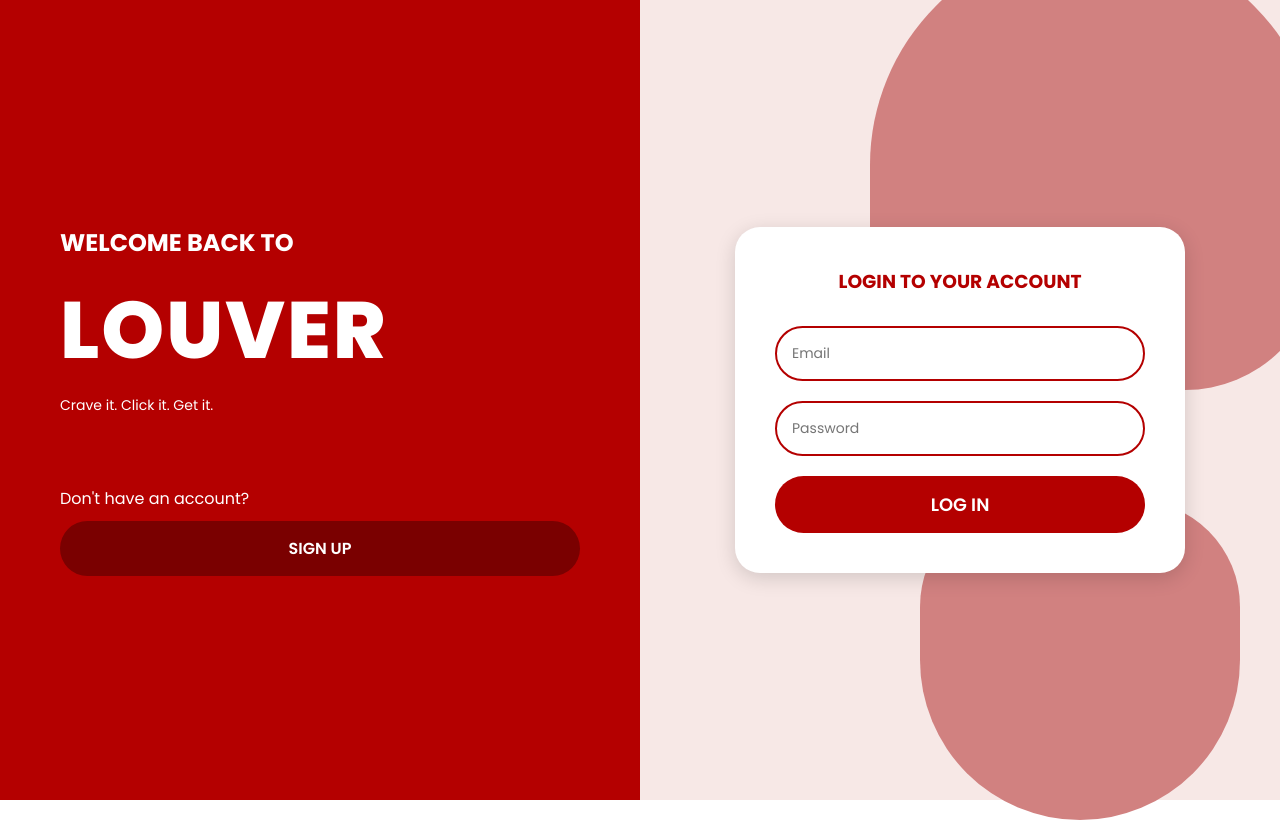
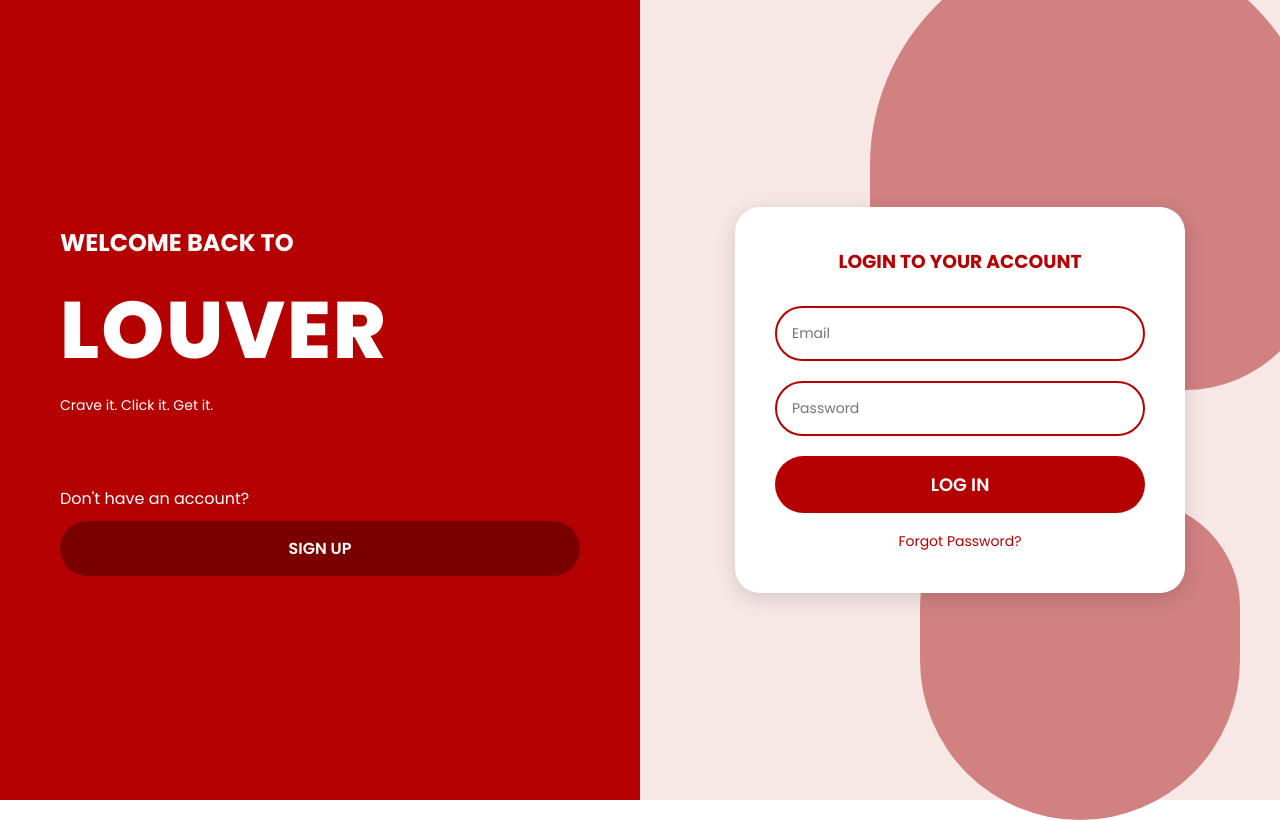
Before and after one commit to jasminerollon/Louver-FinalProject, a PHP site: page /html/login.html in a window 1280 px wide. Run offline with PHP 8.4, Linux system fonts and the light colour scheme.

Commit message:
reset.html ui

```diff
--- a/css/style.css
+++ b/css/style.css
@@ -48,6 +48,10 @@ body{
   font-weight:600;
   cursor:pointer;
   font-size:16px;
+  transition: background 0.3s ease;
+}
+.login-btn:hover{
+  background:#5a0000;
 }
 /* RIGHT */
 .right{
@@ -109,4 +113,20 @@ body{
   font-size:18px;
   font-weight:600;
   cursor:pointer;
+  transition: background 0.3s ease;
 }
+.signup-btn:hover{
+  background:#7A0000;
+}
+.forgot-password{
+  text-align:center;
+  margin-top:15px;
+}
+.forgot-password a{
+  color:#B40000;
+  text-decoration:none;
+  font-size:14px;
+}
+.forgot-password a:hover{
+  text-decoration:underline;
+}
--- a/html/login.html
+++ b/html/login.html
@@ -28,6 +28,10 @@
       <input type="password" placeholder="Password">
 
       <button class="signup-btn">LOG IN</button>
+
+      <div class="forgot-password">
+        <a href="reset.html">Forgot Password?</a>
+      </div>
     </div>
   </div>
 
--- a/html/signup.html
+++ b/html/signup.html
@@ -14,7 +14,7 @@
     <p class="tagline">Crave it. Click it. Get it.</p>
 
     <p class="small">Already have an account?</p>
-    <button class="login-btn" onclick="window.location.href='login.html'">LOG IN</button>
+    <button class="login-btn">LOG IN</button>
   </div>
 
   <div class="right">
--- a/js/script.js
+++ b/js/script.js
@@ -1,14 +1,13 @@
-// JavaScript functionality can be added here
 document.addEventListener('DOMContentLoaded', function() {
-    // Add event listeners for form submissions
+    // Event listeners for form submissions
     const signupForm = document.querySelector('.form-box');
     if (signupForm) {
         const signupBtn = signupForm.querySelector('.signup-btn');
         if (signupBtn && signupForm.querySelector('h3').textContent.includes('CREATE')) {
             signupBtn.addEventListener('click', function(e) {
                 e.preventDefault();
-                // Add signup logic here
-                // Form validation and submission would go here
+                // signup logic
+                alert('Sign up functionality would be implemented here');
             });
         }
     }
@@ -20,13 +19,46 @@ document.addEventListener('DOMContentLoaded', function() {
         if (loginBtn) {
             loginBtn.addEventListener('click', function(e) {
                 e.preventDefault();
-                // Add login logic here
-                // Form validation and submission would go here
+                // login logic
+                alert('Login functionality would be implemented here');
             });
         }
     }
 
-    // Navigation between pages - fixed paths
+    // Reset password form functionality
+    const resetForm = document.querySelector('.form-box');
+    if (resetForm && resetForm.querySelector('h3').textContent.includes('RESET')) {
+        const resetBtn = resetForm.querySelector('.signup-btn');
+        if (resetBtn) {
+            resetBtn.addEventListener('click', function(e) {
+                e.preventDefault();
+
+                const email = resetForm.querySelector('input[type="email"]').value;
+                const newPassword = resetForm.querySelectorAll('input[type="password"]')[0].value;
+                const confirmPassword = resetForm.querySelectorAll('input[type="password"]')[1].value;
+
+                if (!email || !newPassword || !confirmPassword) {
+                    alert('Please fill in all fields');
+                    return;
+                }
+
+                if (newPassword !== confirmPassword) {
+                    alert('Passwords do not match');
+                    return;
+                }
+
+                if (newPassword.length < 6) {
+                    alert('Password must be at least 6 characters long');
+                    return;
+                }
+
+                alert('Password reset functionality would be implemented here');
+                window.location.href = 'login.html';
+            });
+        }
+    }
+
+    // Navigation between pages
     const loginButtons = document.querySelectorAll('.login-btn');
     loginButtons.forEach(button => {
         button.addEventListener('click', function() {
@@ -41,7 +73,7 @@ document.addEventListener('DOMContentLoaded', function() {
                 }
             } else if (currentPage.includes('html/')) {
                 // From html folder files
-                if (this.textContent.includes('LOG IN')) {
+                if (this.textContent.includes('LOG IN') || this.textContent.includes('BACK TO LOGIN')) {
                     window.location.href = 'login.html';
                 } else if (this.textContent.includes('SIGN UP')) {
                     window.location.href = 'signup.html';
@@ -49,4 +81,13 @@ document.addEventListener('DOMContentLoaded', function() {
             }
         });
     });
+
+    // Forgot password link navigation
+    const forgotPasswordLinks = document.querySelectorAll('.forgot-password a');
+    forgotPasswordLinks.forEach(link => {
+        link.addEventListener('click', function(e) {
+            e.preventDefault();
+            window.location.href = 'reset.html';
+        });
+    });
 });
```
Also changed, not shown: html/reset.html (added, +37 -0 lines).
